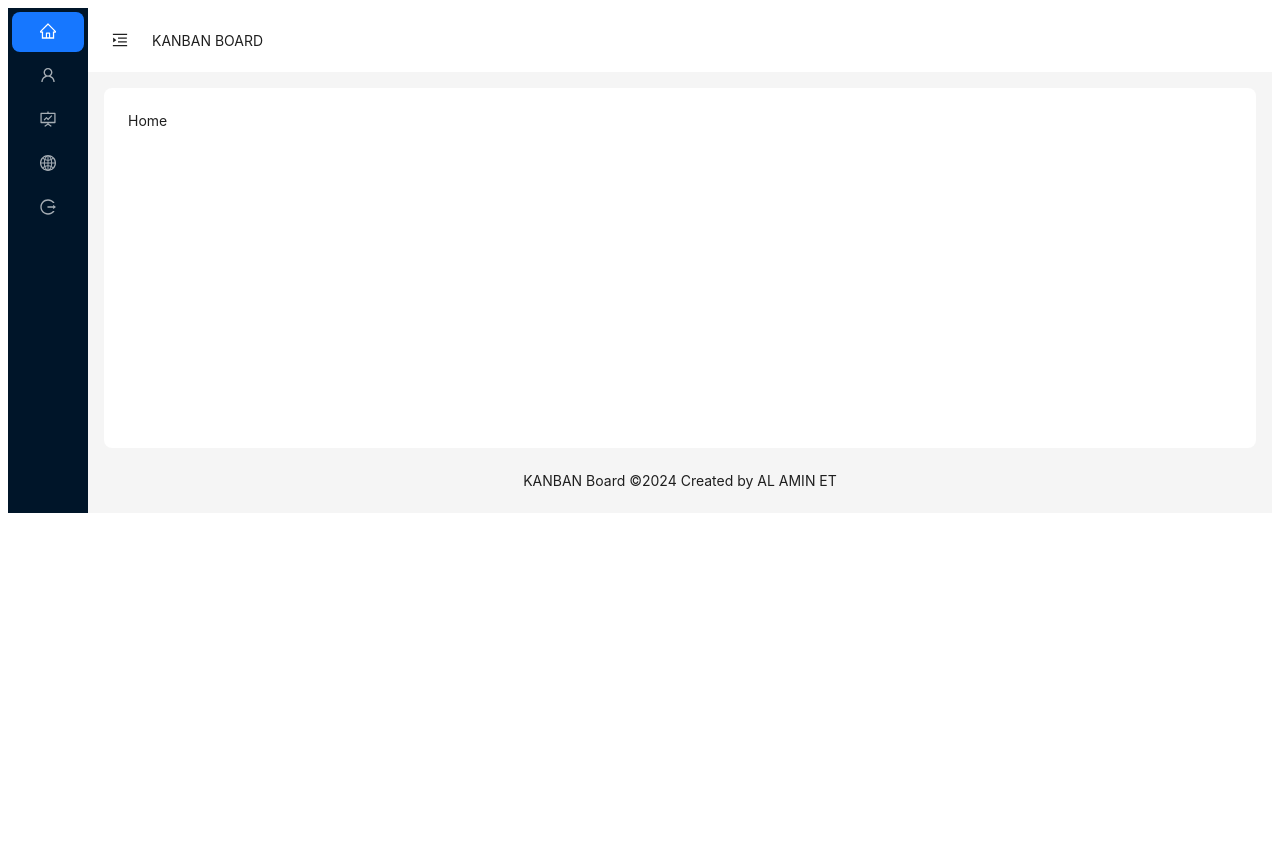
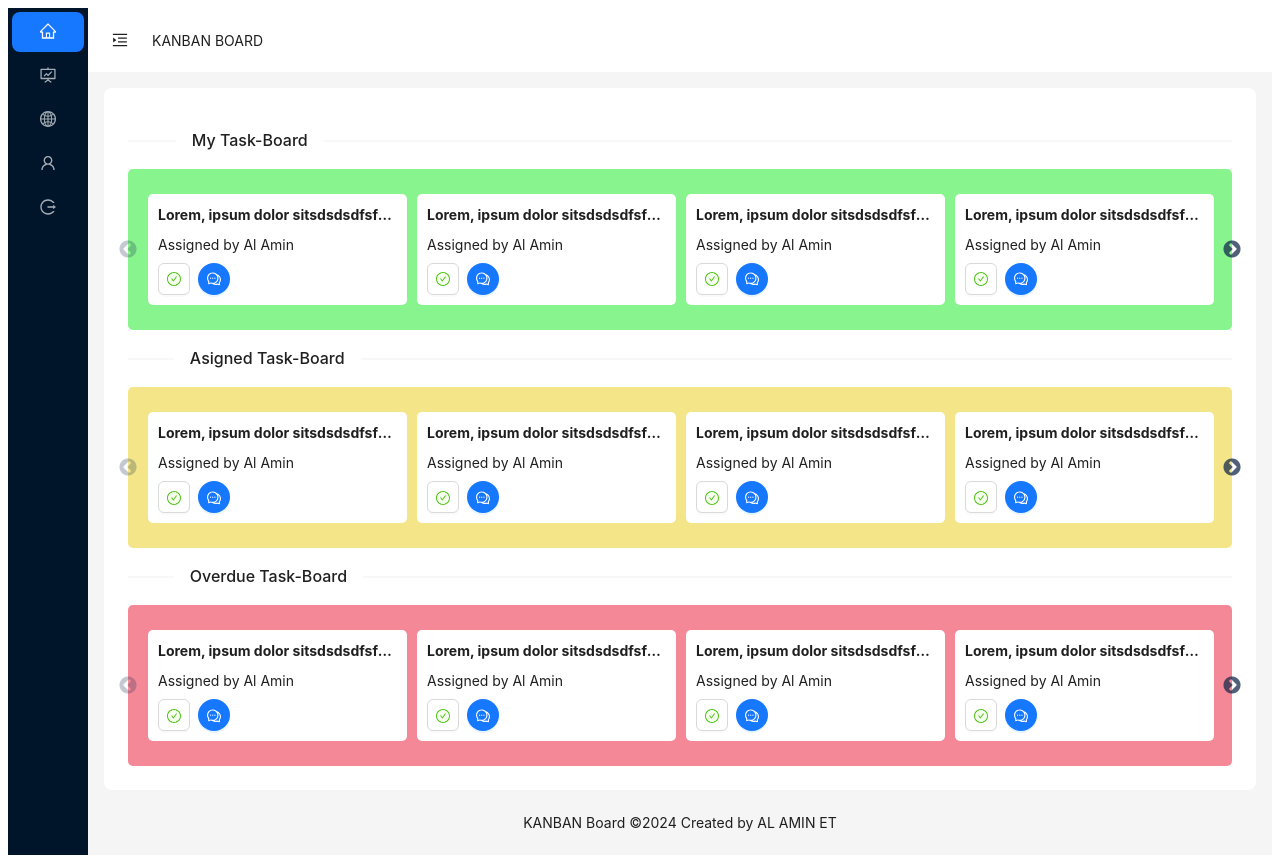
Before and after one commit to alaminet/KANBAN-Board, a React (Vite) app in the folder kanban-board/: page / in a window 1280 px wide. Before the commit the page ends 800 px from the top, so only its background shows below. Built offline with nearby package versions, Linux system fonts and the light colour scheme.

Commit message:
home-dashboard-design-done

```diff
--- a/kanban-board/package.json
+++ b/kanban-board/package.json
@@ -15,7 +15,9 @@
     "breadcrumbs-nav": "^1.0.3",
     "react": "^18.2.0",
     "react-dom": "^18.2.0",
-    "react-router-dom": "^6.22.3"
+    "react-router-dom": "^6.22.3",
+    "react-slick": "^0.30.2",
+    "slick-carousel": "^1.8.1"
   },
   "devDependencies": {
     "@types/react": "^18.2.64",
--- a/kanban-board/src/components/CardShorts.jsx
+++ b/kanban-board/src/components/CardShorts.jsx
@@ -14,9 +14,12 @@ import {
   Popconfirm,
   message,
   Divider,
+  Typography,
 } from "antd";
+import Mention from "./Mention";
 
 const CardShorts = () => {
+  const { Text } = Typography;
   const { TextArea } = Input;
   const [isModalOpen, setIsModalOpen] = useState(false);
   const showModal = () => {
@@ -45,6 +48,7 @@ const CardShorts = () => {
           borderRadius: "5px",
           marginBottom: "5px",
           cursor: "pointer",
+          boxSizing: "border-box",
         }}
       >
         <div
@@ -53,8 +57,10 @@ const CardShorts = () => {
             cursor: "pointer",
           }}
         >
-          <h4 style={{ margin: "0" }}>Title</h4>
-          <p>Assigned by Al Amin</p>
+          <Text style={{ fontWeight: "bold" }} ellipsis>
+            Lorem, ipsum dolor sitsdsdsdfsfdsfsdfsdaa
+          </Text>
+          <p style={{ margin: "10px 0" }}>Assigned by Al Amin</p>
         </div>
 
         <Flex gap="small">
@@ -82,10 +88,11 @@ const CardShorts = () => {
         open={isModalOpen}
         onOk={handleOk}
         onCancel={handleCancel}
+        footer={null}
       >
         <Flex gap="4px" align="center">
           <span>01/02/2024 05:00 PM</span>
-          <Divider type="vertical" />
+          <Divider style={{ backgroundColor: "#000" }} type="vertical" />
           <span>by Al Amin</span>
         </Flex>
         <p>
@@ -99,7 +106,8 @@ const CardShorts = () => {
             <div>
               <AlignLeftOutlined />
             </div>
-            <h5>Activity</h5>
+            <h5 style={{ margin: "10px 0" }}>Activity</h5>
+            <Mention />
           </Flex>
           <Flex gap="small" align="top">
             <div>
--- /dev/null
+++ b/kanban-board/src/components/Mention.jsx
@@ -0,0 +1,57 @@
+import React, { useCallback, useRef, useState } from "react";
+
+import { Mentions } from "antd";
+
+const Mention = () => {
+  const [loading, setLoading] = useState(false);
+  const [users, setUsers] = useState([]);
+  const ref = useRef();
+  const loadGithubUsers = (key) => {
+    if (!key) {
+      setUsers([]);
+      return;
+    }
+    fetch(`https://api.github.com/search/users?q=${key}`)
+      .then((res) => res.json())
+      .then(({ items = [] }) => {
+        if (ref.current !== key) return;
+        setLoading(false);
+        setUsers(items.slice(0, 10));
+      });
+  };
+  const debounceLoadGithubUsers = useCallback(
+    debounce(loadGithubUsers, 800),
+    []
+  );
+  const onSearch = (search) => {
+    console.log("Search:", search);
+    ref.current = search;
+    setLoading(!!search);
+    setUsers([]);
+    debounceLoadGithubUsers(search);
+  };
+  return (
+    <>
+      <Mentions
+        style={{
+          width: "100%",
+        }}
+        loading={loading}
+        onSearch={onSearch}
+        options={users.map(({ login, avatar_url: avatar }) => ({
+          key: login,
+          value: login,
+          className: "antd-demo-dynamic-option",
+          label: (
+            <>
+              <img src={avatar} alt={login} />
+              <span>{login}</span>
+            </>
+          ),
+        }))}
+      />
+    </>
+  );
+};
+
+export default Mention;
--- a/kanban-board/src/components/SideBar.jsx
+++ b/kanban-board/src/components/SideBar.jsx
@@ -30,19 +30,20 @@ const SideBar = ({ btnCollapsed }) => {
             },
             {
               key: "2",
-              icon: <UserOutlined />,
-              label: <NavLink to="/profile">Profile</NavLink>,
-            },
-            {
-              key: "3",
               icon: <FundProjectionScreenOutlined />,
               label: <NavLink to="/dashboard">Dashboard</NavLink>,
             },
             {
-              key: "4",
+              key: "3",
               icon: <GlobalOutlined />,
               label: <NavLink to="/notification">Notification</NavLink>,
             },
+            {
+              key: "4",
+              icon: <UserOutlined />,
+              label: <NavLink to="/profile">Profile</NavLink>,
+            },
+
             {
               key: "5",
               icon: <LogoutOutlined />,
--- a/kanban-board/src/index.css
+++ b/kanban-board/src/index.css
@@ -1,4 +1,4 @@
-p{
+p,h1,h2,h3,h4,h5,h6{
     margin: 0;
 }
 .ant-card-head-title{
@@ -11,3 +11,24 @@ p{
 .ant-card-body{
     padding: 10px !important;
 }
+
+/* Hide scrollbar for Chrome, Safari and Opera */
+.ant-card-body>div::-webkit-scrollbar {
+    display: none;
+}
+
+/* Hide scrollbar for IE, Edge and Firefox */
+.ant-card-body>div {
+  -ms-overflow-style: none;  /* IE and Edge */
+  scrollbar-width: none;  /* Firefox */
+}
+
+.slick-arrow::before{
+    color: #172b4d !important;
+}
+
+.antd-demo-dynamic-option img {
+    width: 20px;
+    height: 20px;
+    margin-right: 8px;
+  }
--- a/kanban-board/src/main.jsx
+++ b/kanban-board/src/main.jsx
@@ -2,6 +2,8 @@ import React from "react";
 import ReactDOM from "react-dom/client";
 import App from "./App.jsx";
 import "./index.css";
+import "slick-carousel/slick/slick.css";
+import "slick-carousel/slick/slick-theme.css";
 
 ReactDOM.createRoot(document.getElementById("root")).render(
   <React.StrictMode>
--- a/kanban-board/src/pages/Home.jsx
+++ b/kanban-board/src/pages/Home.jsx
@@ -1,7 +1,137 @@
 import React from "react";
+import { Divider } from "antd";
+import Slider from "react-slick";
+import CardShorts from "../components/CardShorts";
+import { LeftCircleTwoTone, RightCircleTwoTone } from "@ant-design/icons";
 
 const Home = () => {
-  return <>Home</>;
+  const settings = {
+    dots: false,
+    infinite: false,
+    speed: 500,
+    slidesToShow: 4,
+    slidesToScroll: 1,
+    initialSlide: 0,
+    responsive: [
+      {
+        breakpoint: 1024,
+        settings: {
+          slidesToShow: 3,
+          slidesToScroll: 1,
+          infinite: true,
+          dots: true,
+        },
+      },
+      {
+        breakpoint: 600,
+        settings: {
+          slidesToShow: 2,
+          slidesToScroll: 1,
+          initialSlide: 2,
+        },
+      },
+      {
+        breakpoint: 480,
+        settings: {
+          slidesToShow: 1,
+          slidesToScroll: 1,
+        },
+      },
+    ],
+  };
+  return (
+    <>
+      <div>
+        <div>
+          <Divider orientation="left">My Task-Board</Divider>
+          <div
+            className="slider-container"
+            style={{
+              background: "#88f48e",
+              padding: "20px 15px",
+              borderRadius: "5px",
+            }}
+          >
+            <Slider {...settings}>
+              <div>
+                <CardShorts />
+              </div>
+              <div>
+                <CardShorts />
+              </div>
+              <div>
+                <CardShorts />
+              </div>
+              <div>
+                <CardShorts />
+              </div>
+              <div>
+                <CardShorts />
+              </div>
+            </Slider>
+          </div>
+        </div>
+        <div>
+          <Divider orientation="left">Asigned Task-Board</Divider>
+          <div
+            className="slider-container"
+            style={{
+              background: "#f4e688",
+              padding: "20px 15px",
+              borderRadius: "5px",
+            }}
+          >
+            <Slider {...settings}>
+              <div>
+                <CardShorts />
+              </div>
+              <div>
+                <CardShorts />
+              </div>
+              <div>
+                <CardShorts />
+              </div>
+              <div>
+                <CardShorts />
+              </div>
+              <div>
+                <CardShorts />
+              </div>
+            </Slider>
+          </div>
+        </div>
+        <div>
+          <Divider orientation="left">Overdue Task-Board</Divider>
+          <div
+            className="slider-container"
+            style={{
+              background: "#f48897",
+              padding: "20px 15px",
+              borderRadius: "5px",
+            }}
+          >
+            <Slider {...settings}>
+              <div>
+                <CardShorts />
+              </div>
+              <div>
+                <CardShorts />
+              </div>
+              <div>
+                <CardShorts />
+              </div>
+              <div>
+                <CardShorts />
+              </div>
+              <div>
+                <CardShorts />
+              </div>
+            </Slider>
+          </div>
+        </div>
+      </div>
+    </>
+  );
 };
 
 export default Home;
--- a/kanban-board/src/pages/Profile.jsx
+++ b/kanban-board/src/pages/Profile.jsx
@@ -10,7 +10,11 @@ const Profile = () => {
         <Divider orientation="left">Profile</Divider>
       </div>
       <div>
-        <Form form={form} layout="vertical" style={{ maxWidth: 350 }}>
+        <Form
+          form={form}
+          layout="vertical"
+          style={{ maxWidth: 350, margin: "0 auto" }}
+        >
           <Form.Item label="Username" tooltip="Check your username">
             <Input disabled placeholder="ex: username" />
           </Form.Item>
@@ -44,7 +48,9 @@ const Profile = () => {
             <Input type="password" placeholder="ex: 654321" />
           </Form.Item>
           <Form.Item>
-            <Button type="primary">Update</Button>
+            <Button block type="primary">
+              Update
+            </Button>
           </Form.Item>
         </Form>
       </div>
```
Also changed, not shown: kanban-board/src/pages/Dashboard.jsx (+6 -6 lines), 1 other file (tests, documents, lock files or other folders).
